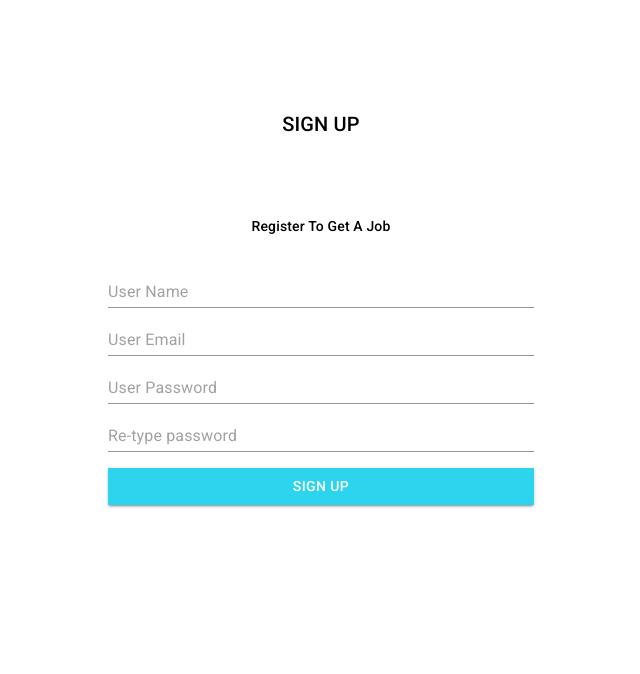
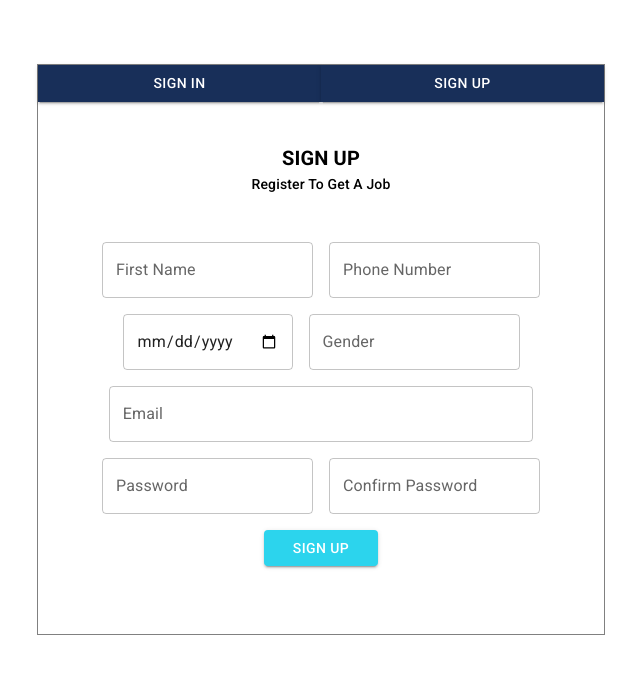
Before and after one commit to Didar2255/job-portal-client, a React (Create React App) app: page /registration in a window 1280 px wide. Shown: the top 674 px of the page, without its empty margins (51-691 px from the left). Built offline with nearby package versions, Linux system fonts and the light colour scheme.

Commit message:
style login and registration from

```diff
--- a/src/Compoents/UserLogIn/Login/Login.css
+++ b/src/Compoents/UserLogIn/Login/Login.css
@@ -1,4 +1,4 @@
 .login-form{
     border: 1px solid gray;
-    padding: 20px;
+    padding: 0px 0px 60px 0px;
 }
--- a/src/Compoents/UserLogIn/Login/Login.js
+++ b/src/Compoents/UserLogIn/Login/Login.js
@@ -1,30 +1,43 @@
-import { Button, Container, Grid, TextField } from '@mui/material';
+import { Button, Container, Grid, TextField, Typography } from '@mui/material';
 import React from 'react';
+import { Link } from 'react-router-dom';
 import './Login.css'
 
 const Login = () => {
+    const submitFrom = (e) => {
+        e.preventDefault()
+    }
     return (
         <Container sx={{ m: 8 }}>
             <Grid container spacing={2}>
                 <Grid item xs={12} md={6}>
-                    <form action="" className='login-form'>
+                    <form onSubmit={submitFrom} className='login-form'>
+                        <Link to='/login'>
+                            <Button variant="contained" sx={{ background: '#182f59', width: '50%', borderRadius: 0 }} type='submit'>SIGN IN</Button>
+                        </Link>
+                        <Link to='/registration'>
+                            <Button variant="contained" sx={{ background: '#182f59', width: '50%', borderRadius: 0 }} type='submit'>SIGN UP</Button>
+                        </Link>
+                        <Typography variant='h6'>
+                            SIGN IN
+                        </Typography>
                         <TextField
                             sx={{ m: 1, width: '75%' }}
                             id="outlined-basic"
-                            type='Text'
-                            name='name'
+                            label="User Email"
+                            type='email'
+                            name='email'
                             onBlur=''
-                            placeholder='User Name'
                             variant="outlined" />
                         <TextField
                             sx={{ m: 1, width: '75%' }}
                             id="outlined-basic"
-                            type='email'
-                            name='email'
+                            label='User Password'
+                            type='password'
+                            name='password'
                             onBlur=''
-                            placeholder='User Email'
                             variant="outlined" />
-                        <Button variant="contained" sx={{ backgroundColor: '', borderRadius: 1, m: 1, width: '20%' }} type='submit'>SIGN UP</Button><br />
+                        <Button variant="contained" sx={{ background: '#182f59', borderRadius: 1, m: 1, width: '20%' }} type='submit'>SIGN UP</Button>
                     </form>
                 </Grid>
                 <Grid item xs={12} md={6}>
--- /dev/null
+++ b/src/Compoents/UserLogIn/Registration/Registration.css
@@ -0,0 +1,4 @@
+.register-form{
+    border: 1px solid gray;
+    padding:0px 0px 60px 0px;
+}
--- a/src/Compoents/UserLogIn/Registration/Registration.js
+++ b/src/Compoents/UserLogIn/Registration/Registration.js
@@ -1,5 +1,7 @@
 import { Box, Button, Container, Grid, TextField, Typography } from '@mui/material';
 import React from 'react';
+import { Link } from 'react-router-dom';
+import './Registration.css'
 
 const Registration = () => {
     return (
@@ -7,46 +9,86 @@ const Registration = () => {
             <Box sx={{ flexGrow: 1 }}>
                 <Grid container spacing={2}>
                     <Grid item xs={12} md={6}>
-                        <Typography variant='h6' sx={{ lineHeight: 6, fontWeight: 500 }}>
-                            SIGN UP
-                        </Typography>
-                        <Typography variant='body2' sx={{ lineHeight: 6, fontWeight: 500 }}>
-                            Register To Get A Job
-                        </Typography>
-                        <form onClick=''>
+                        <form onClick='' className='register-form'>
+                            <Box sx={{ mb: 5 }}>
+                                <Link to='/login'>
+                                    <Button variant="contained" sx={{ background: '#182f59', width: '50%', borderRadius: 0 }} type='submit'>SIGN IN</Button>
+                                </Link>
+                                <Link to='/registration'>
+                                    <Button variant="contained" sx={{ background: '#182f59', width: '50%', borderRadius: 0 }} type='submit'>SIGN UP</Button>
+                                </Link>
+                            </Box>
+                            <Typography variant='h6' sx={{ fontWeight: 700 }}>
+                                SIGN UP
+                            </Typography>
+                            <Typography variant='body2' sx={{ fontWeight: 500, mb: 5 }}>
+                                Register To Get A Job
+                            </Typography>
+
                             <TextField
-                                sx={{ m: 1, width: '75%' }}
-                                id="standard-basic"
-                                type='Text'
+                                id="outlined-basic"
+                                sx={{ m: 1 }}
+                                label="First Name"
+                                type='text'
                                 name='name'
                                 onBlur=''
-                                placeholder='User Name'
-                                variant="standard" />
+                                variant="outlined"
+                            />
                             <TextField
+                                id="outlined-basic"
+                                sx={{ m: 1 }}
+                                label="Phone Number"
+                                type='number'
+                                name='number'
+                                onBlur=''
+                                variant="outlined"
+                            />
+                            <TextField
+                                id="outlined-basic"
+                                sx={{ m: 1 }}
+                                type='date'
+                                name='date'
+                                onBlur=''
+                                variant="outlined"
+                            />
+                            <TextField
+                                id="outlined-basic"
+                                sx={{ m: 1 }}
+                                label="Gender"
+                                type='text'
+                                name='gender'
+                                onBlur=''
+                                variant="outlined"
+                            />
+                            <TextField
+                                id="outlined-basic"
                                 sx={{ m: 1, width: '75%' }}
-                                id="standard-basic"
+                                label="Email"
                                 type='email'
                                 name='email'
                                 onBlur=''
-                                placeholder='User Email'
-                                variant="standard" />
+                                variant="outlined"
+                            />
                             <TextField
-                                sx={{ m: 1, width: '75%' }}
-                                id="standard-basic"
+                                id="outlined-basic"
+                                sx={{ m: 1 }}
+                                label="Password"
                                 type='password'
                                 name='password'
                                 onBlur=''
-                                placeholder='User Password'
-                                variant="standard" />
+                                variant="outlined"
+                            />
                             <TextField
-                                sx={{ m: 1, width: '75%' }}
-                                id="standard-basic"
+                                id="outlined-basic"
+                                sx={{ m: 1 }}
+                                label="Confirm Password"
                                 type='password'
-                                name='password2'
+                                name='password'
                                 onBlur=''
-                                placeholder='Re-type password'
-                                variant="standard" />
-                            <Button variant="contained" sx={{ backgroundColor: '#2CD4ED', borderRadius: 0, m: 1, width: '75%' }} type='submit'>SIGN UP</Button><br />
+                                variant="outlined"
+                            />
+
+                            <Button variant="contained" sx={{ backgroundColor: '#2CD4ED', borderRadius: 1, m: 1, width: '20%' }} type='submit'>SIGN UP</Button><br />
                         </form>
 
                     </Grid>
```
